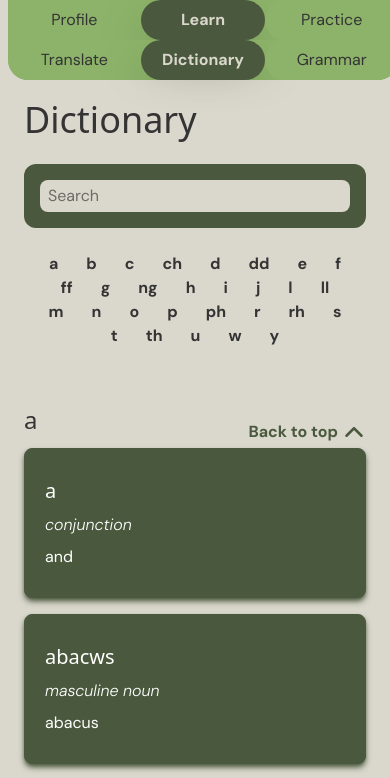
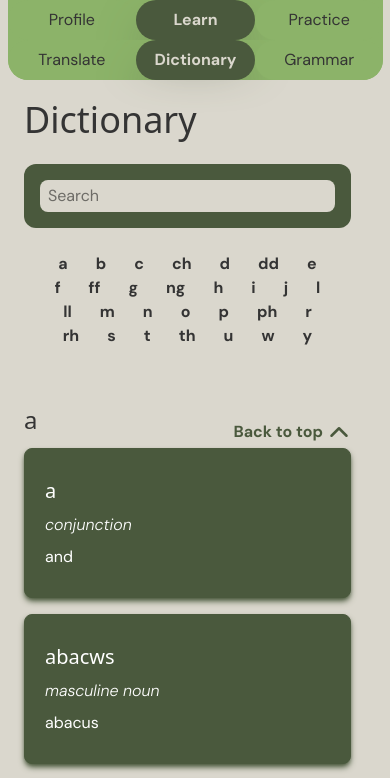
Before and after one commit to cerithf/wrth-sgwrs-v3, a React (Vite) app: page /dictionary in a window 390 px wide. Shown: the top 778 px of the page. Built offline with nearby package versions, Linux system fonts and the light colour scheme; a web font is replaced by a local one.

Commit message:
Refactor Dictionary page layout: adjust structure for alphabet display and improve responsiveness

```diff
--- a/src/index.css
+++ b/src/index.css
@@ -1,4 +1,8 @@
 @import "tailwindcss";
+
+:root {
+  scrollbar-gutter: stable;
+}
 
 @theme {
   --color-theme-green: #8cb369;
--- a/src/pages/learn-pages/Dictionary.tsx
+++ b/src/pages/learn-pages/Dictionary.tsx
@@ -118,12 +118,14 @@ export default function Dictionary() {
       </div>
       {searchQuery == "" || searchQuery == undefined ? (
         <>
-          <div className="alphabet font-bold flex flex-wrap gap-x-7 m-6 justify-center">
-            {welshAlphabet.map((letter) => (
-              <a href={"#" + letter} className="">
-                {letter}
-              </a>
-            ))}
+          <div className="flex flex-col">
+            <div className="alphabet font-bold flex flex-wrap gap-x-7 m-6 justify-center md:max-xl:max-w-150 self-center">
+              {welshAlphabet.map((letter) => (
+                <a href={"#" + letter} className="">
+                  {letter}
+                </a>
+              ))}
+            </div>
           </div>
           {welshAlphabet.map((letter: string) => (
             <>
```
